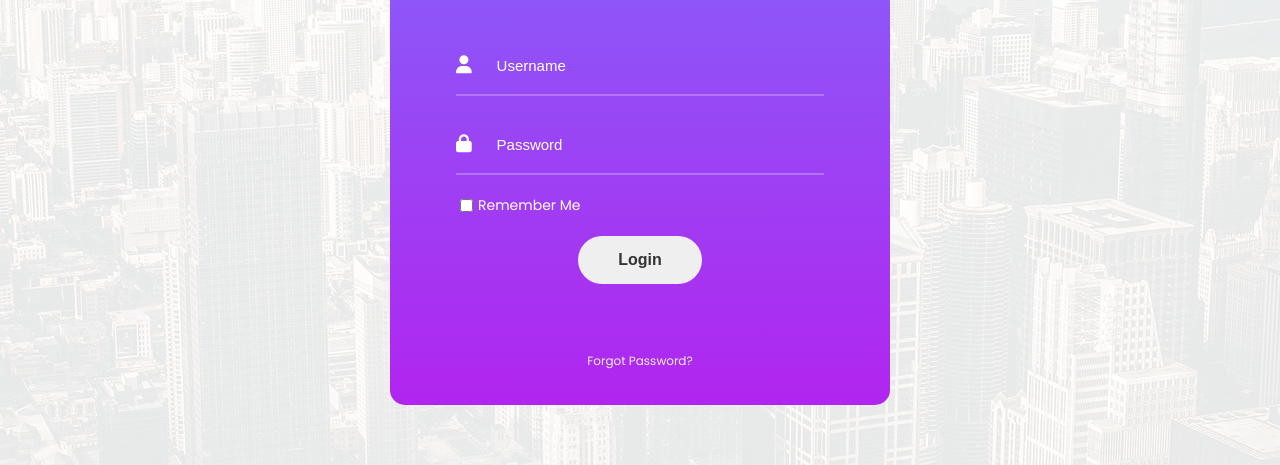
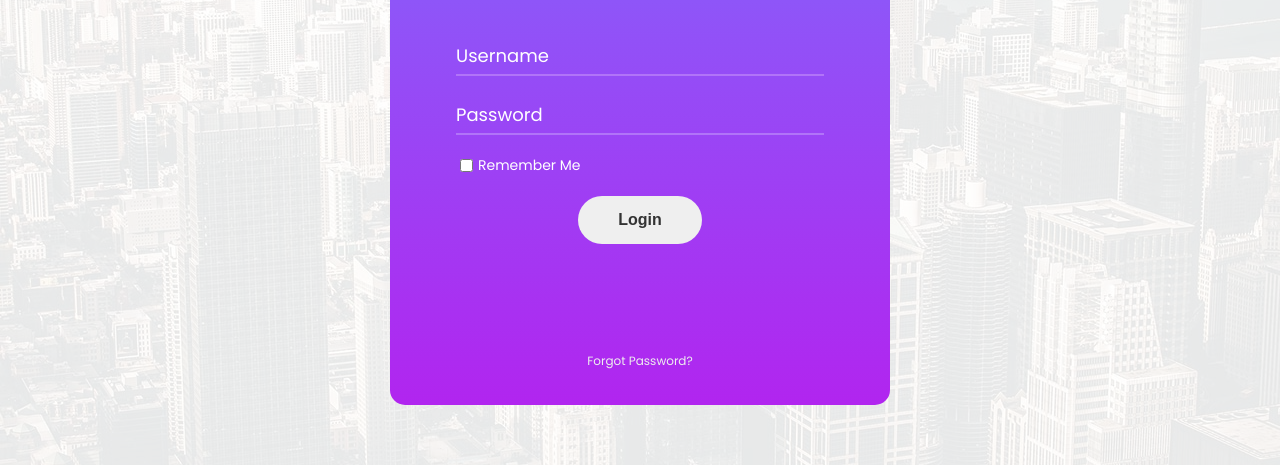
Before and after one commit to bazifabdullah/login-form, a plain HTML site: page index.html in a window 1280 px wide. Shown: the part 335-800 px from the top of the page. Drawn offline with Linux system fonts and the light colour scheme.

Commit message:
Minor Adjustments

```diff
--- a/css/style.css
+++ b/css/style.css
@@ -58,6 +58,7 @@ main {
 .creds {
     width: 80%;
     border-bottom: 2px solid #B174F8;
+    position: relative;
 }
 
 .creds input {
@@ -66,8 +67,22 @@ main {
     font-size: 15px;
     color: #fff;
     padding: 10px;
-    margin: 10px;
-    width: 85%;
+    width: 100%;
+}
+
+.creds label {
+    position: absolute;
+    top: 5px;
+}
+
+.creds label span {
+    display: inline-block;
+    min-width: 5px;
+    transition: 0.3s cubic-bezier(0.68, -0.55, 0.265, 1.55);
+}
+
+.creds input:focus + label span {
+    transform: translateY(-30px);
 }
 
 .psd-input {
--- a/index.html
+++ b/index.html
@@ -15,12 +15,12 @@
                 <h1>LOG IN</h1>
             </div>
             <div class="name-input creds">
-                <label for="name"><i class="fa-solid fa-user"></i></label>
-                <input type="text" placeholder="Username">
+                <label for="name">Username</label>
+                <input type="text">
             </div>
             <div class="psd-input creds">
-                <label for="password"><i class="fa-solid fa-lock"></i></label>
-                <input type="password" placeholder="Password">
+                <label for="password">Password</label>
+                <input type="password">
             </div>
             <div class="remember-checkbox">
                 <input type="checkbox">
@@ -34,5 +34,7 @@
             </p>
         </div>
     </main>
+
+    <script src="script.js"></script>
 </body>
 </html>
--- /dev/null
+++ b/script.js
@@ -0,0 +1,8 @@
+const labels = document.querySelectorAll('.creds label');
+
+labels.forEach(label => {
+    label.innerHTML = label.innerText
+        .split('')
+        .map((letter, idx) => `<span>${letter}</span>`)
+        .join('');
+});
```
